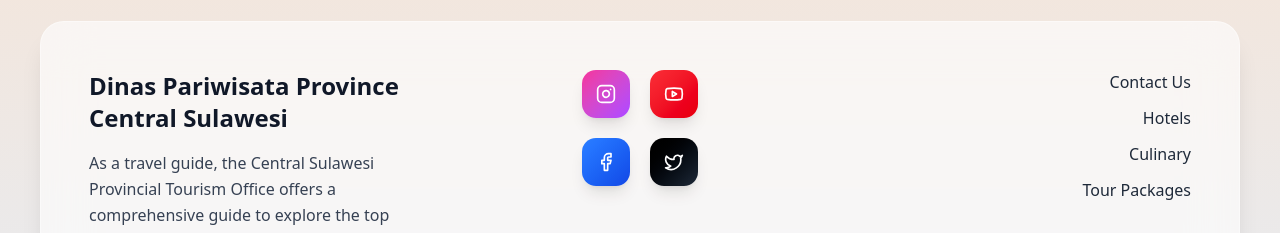
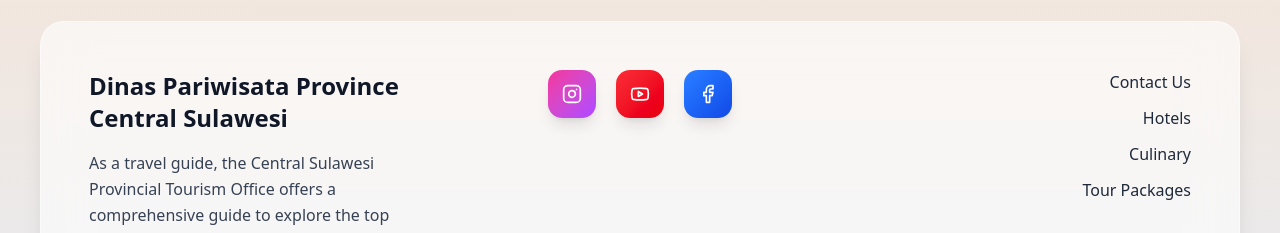
Before and after one commit to mgading13/projek_dinas_pariwisata_sulteng, a React (Vite) app in the folder frontend/: page / in a window 1280 px wide. Shown: the part 3963-4196 px from the top of the page. Built offline with nearby package versions, Linux system fonts and the light colour scheme; no server answers.

Commit message:
add url footer

```diff
--- a/frontend/src/Component/Footer.jsx
+++ b/frontend/src/Component/Footer.jsx
@@ -57,30 +57,30 @@ const Footer = () => {
                 className="
                   flex gap-4
                   sm:gap-5
-                  lg:grid lg:grid-cols-2
+                  lg:grid lg:grid-cols-3
                 "
               >
                 {[
                   {
                     icon: Instagram,
                     color: "from-pink-500 to-purple-500",
+                    url: "https://www.instagram.com/wonderfulindonesiatourism/",
                   },
                   {
                     icon: Youtube,
                     color: "from-red-500 to-red-600",
+                    url: "https://www.youtube.com/@wonderfulindonesiatourism",
                   },
                   {
                     icon: Facebook,
                     color: "from-blue-500 to-blue-700",
+                    url: "https://www.facebook.com/wonderfulindonesiatourism",
                   },
-                  {
-                    icon: Twitter,
-                    color: "from-black to-gray-800",
-                  },
-                ].map(({ icon: Icon, color }, i) => (
+
+                ].map(({ icon: Icon, color, url }, i) => (
                   <motion.a
                     key={i}
-                    href="#"
+                    href={url}
                     whileHover={{ scale: 1.12 }}
                     whileTap={{ scale: 0.95 }}
                     className={`
```
